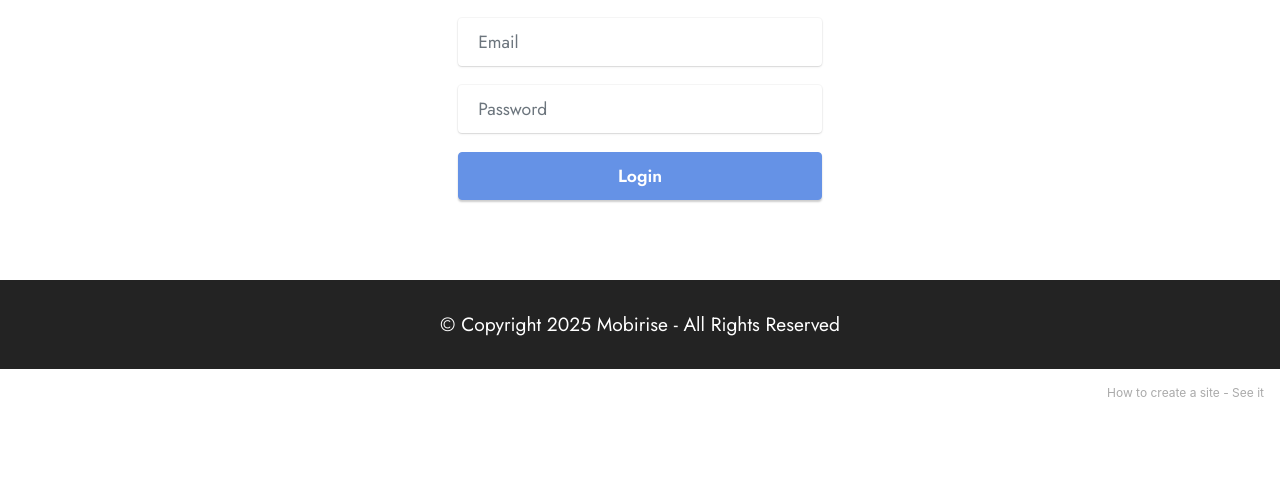
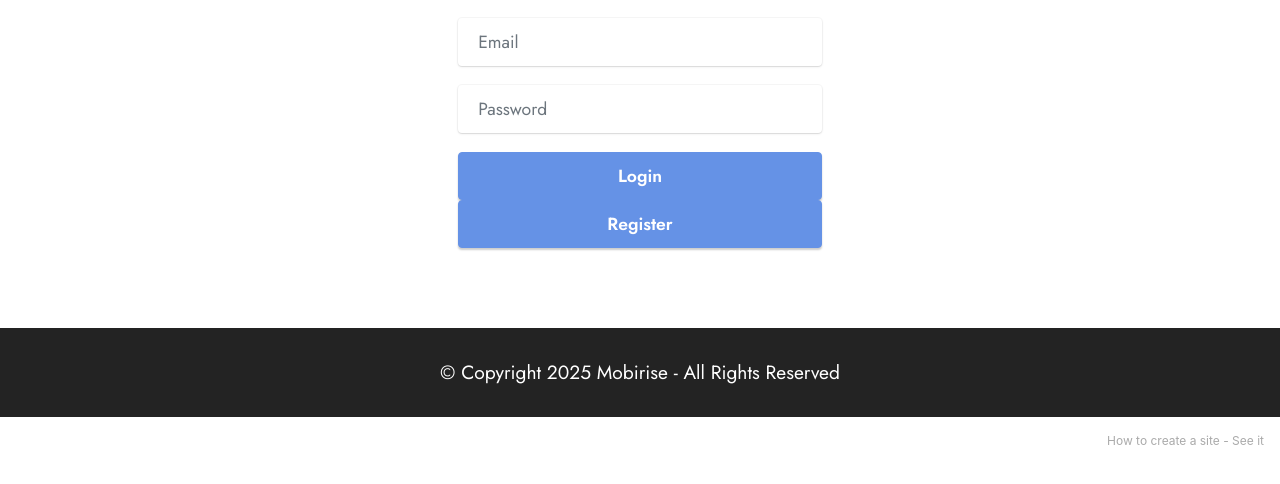
Before and after one commit to ivanabdillah/FP_PWEBA_LamaranKerja, a PHP site: page /login.php in a window 1280 px wide. Shown: the part 268-752 px from the top of the page. Run offline with PHP 8.4, Linux system fonts and the light colour scheme.

Commit message:
Update login.php

```diff
--- a/login.php
+++ b/login.php
@@ -111,6 +111,7 @@
 
                             <div class="col-auto mbr-section-btn mbr-col-md-12 mbr-col-sm-12 mbr-col-lg-8 align-center">
                                 <button type="submit" class="btn btn-primary display-4">Login</button>
+                                <button type="submit" class="btn btn-primary display-4">Register</button>
 
 
                             </div>
```
